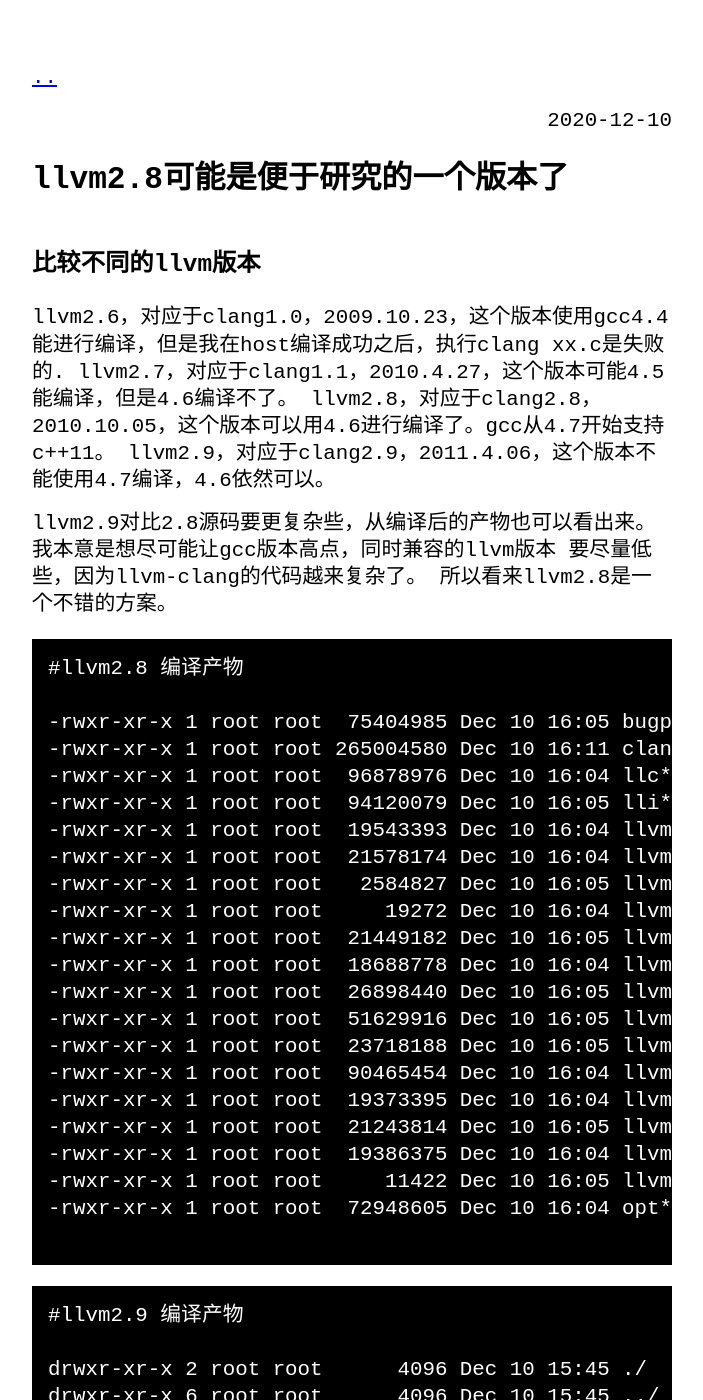
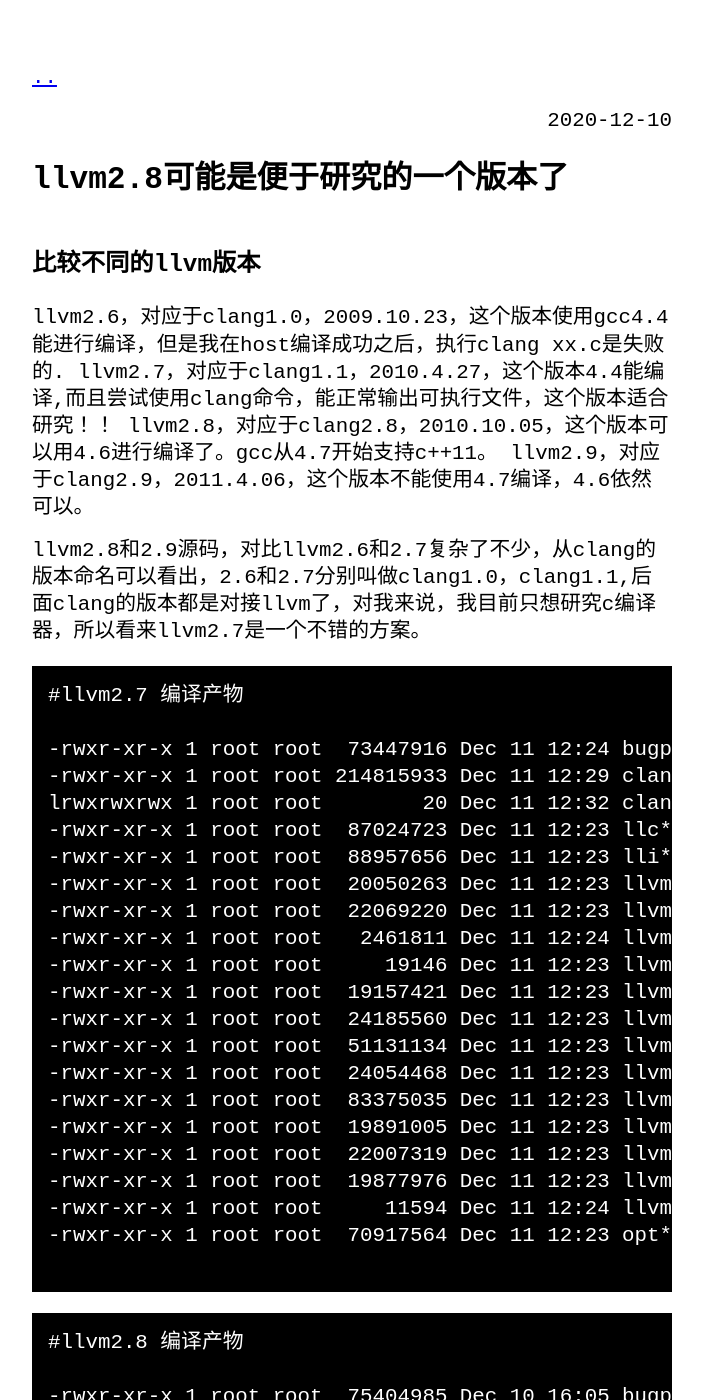
Before and after one commit to iiicp/iiicp.github.io, a Jekyll site: the page built from _posts/2020-12-10-diff-llvm.md, in a window 1280 px wide and 1400 px high. Shown: the whole window, without its empty margins (288-991 px from the left). Built offline with Jekyll 4.4.1, drawn with Linux system fonts in a browser that asks for light colours.

Commit message:
update diff llvm

````diff
--- a/_posts/2020-12-10-diff-llvm.md
+++ b/_posts/2020-12-10-diff-llvm.md
@@ -9,12 +9,36 @@ excerpt: 比较llvm
 ### 比较不同的llvm版本
 
 llvm2.6，对应于clang1.0，2009.10.23，这个版本使用gcc4.4能进行编译，但是我在host编译成功之后，执行clang xx.c是失败的.
-llvm2.7，对应于clang1.1，2010.4.27，这个版本可能4.5能编译，但是4.6编译不了。
+llvm2.7，对应于clang1.1，2010.4.27，这个版本4.4能编译,而且尝试使用clang命令，能正常输出可执行文件，这个版本适合研究！！
 llvm2.8，对应于clang2.8，2010.10.05，这个版本可以用4.6进行编译了。gcc从4.7开始支持c++11。
 llvm2.9，对应于clang2.9，2011.4.06，这个版本不能使用4.7编译，4.6依然可以。
 
-llvm2.9对比2.8源码要更复杂些，从编译后的产物也可以看出来。我本意是想尽可能让gcc版本高点，同时兼容的llvm版本
-要尽量低些，因为llvm-clang的代码越来复杂了。 所以看来llvm2.8是一个不错的方案。
+llvm2.8和2.9源码，对比llvm2.6和2.7复杂了不少，从clang的版本命名可以看出，2.6和2.7分别叫做clang1.0，clang1.1,后面clang的版本都是对接llvm了，对我来说，我目前只想研究c编译器，所以看来llvm2.7是一个不错的方案。
+
+```
+#llvm2.7 编译产物
+
+-rwxr-xr-x 1 root root  73447916 Dec 11 12:24 bugpoint*
+-rwxr-xr-x 1 root root 214815933 Dec 11 12:29 clang*
+lrwxrwxrwx 1 root root        20 Dec 11 12:32 clang++ -> /usr/local/bin/clang
+-rwxr-xr-x 1 root root  87024723 Dec 11 12:23 llc*
+-rwxr-xr-x 1 root root  88957656 Dec 11 12:23 lli*
+-rwxr-xr-x 1 root root  20050263 Dec 11 12:23 llvm-ar*
+-rwxr-xr-x 1 root root  22069220 Dec 11 12:23 llvm-as*
+-rwxr-xr-x 1 root root   2461811 Dec 11 12:24 llvm-bcanalyzer*
+-rwxr-xr-x 1 root root     19146 Dec 11 12:23 llvm-config*
+-rwxr-xr-x 1 root root  19157421 Dec 11 12:23 llvm-dis*
+-rwxr-xr-x 1 root root  24185560 Dec 11 12:23 llvm-extract*
+-rwxr-xr-x 1 root root  51131134 Dec 11 12:23 llvm-ld*
+-rwxr-xr-x 1 root root  24054468 Dec 11 12:23 llvm-link*
+-rwxr-xr-x 1 root root  83375035 Dec 11 12:23 llvm-mc*
+-rwxr-xr-x 1 root root  19891005 Dec 11 12:23 llvm-nm*
+-rwxr-xr-x 1 root root  22007319 Dec 11 12:23 llvm-prof*
+-rwxr-xr-x 1 root root  19877976 Dec 11 12:23 llvm-ranlib*
+-rwxr-xr-x 1 root root     11594 Dec 11 12:24 llvm-stub*
+-rwxr-xr-x 1 root root  70917564 Dec 11 12:23 opt*
+
+```
 
 ```
 #llvm2.8 编译产物
````
